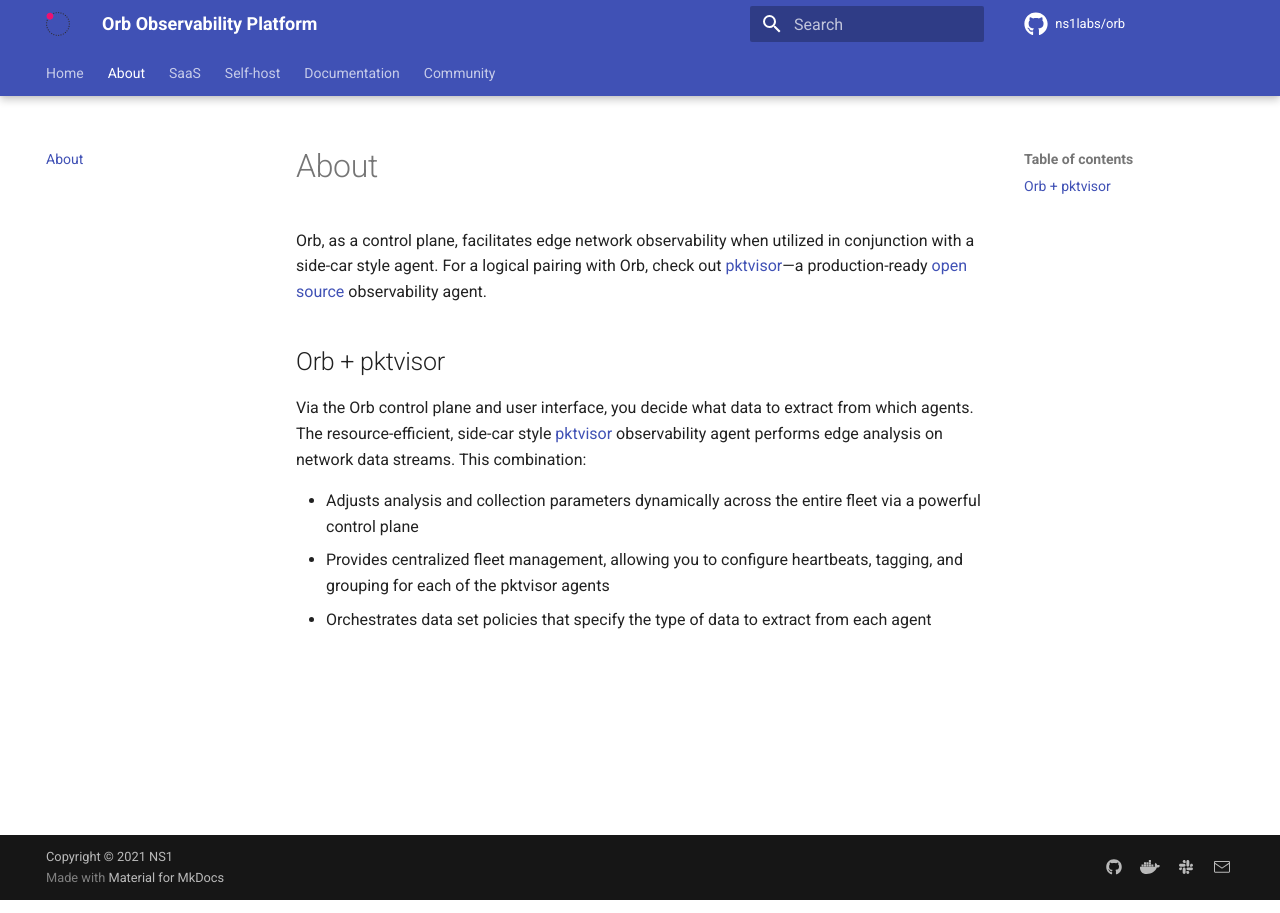
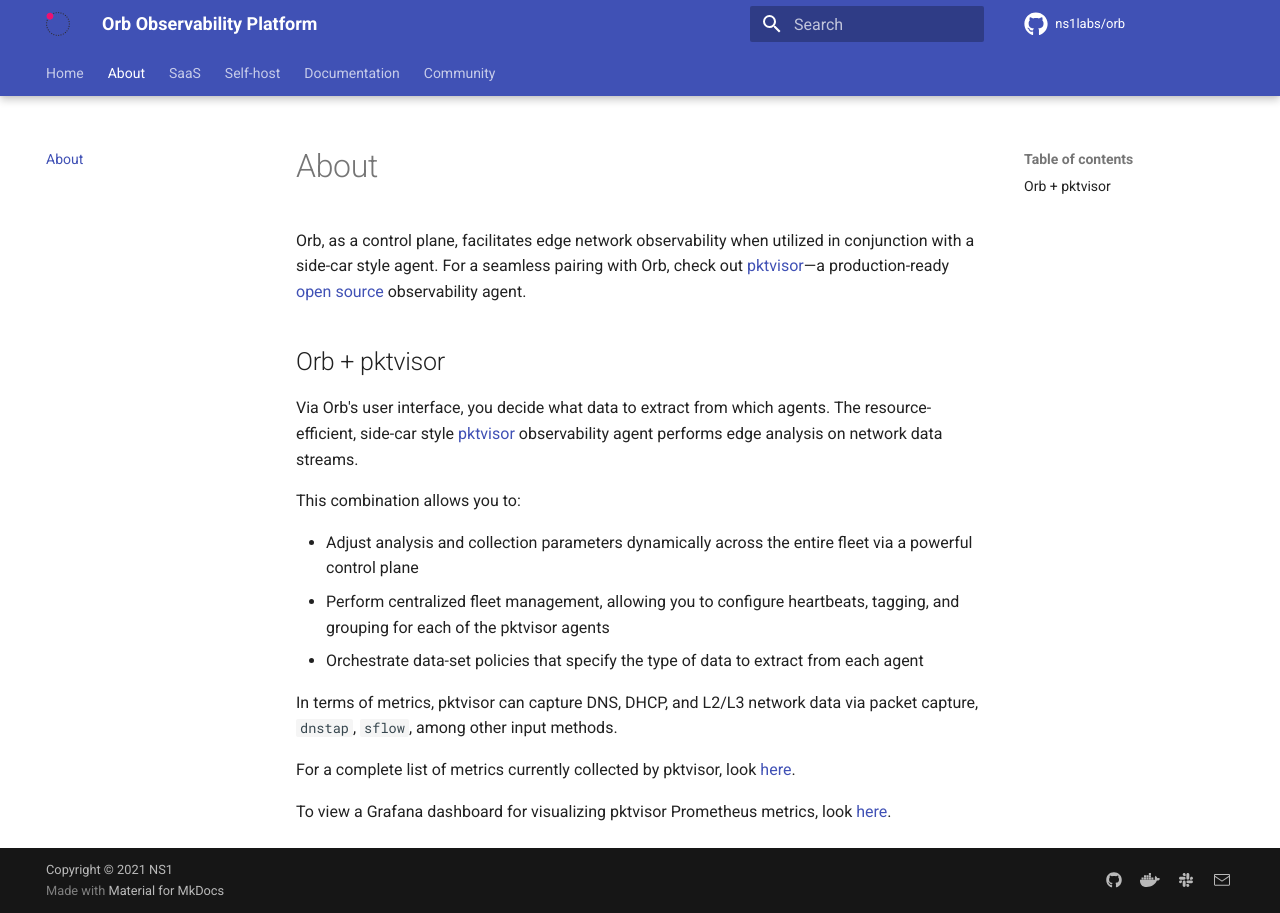
Before and after one commit to orb-community/orb-website, an MkDocs documentation site: the page built from docs/about.md, in a window 1280 px wide. Built offline with MkDocs 1.6.1 and Material for MkDocs 9.7.7, drawn with Linux system fonts in a browser that asks for light colours; comment, search, counter and statistics services are not loaded.

Commit message:
metrics content added

```diff
--- a/docs/about.md
+++ b/docs/about.md
@@ -1,9 +1,17 @@
 
-Orb, as a control plane, facilitates edge network observability when utilized in conjunction with a side-car style agent. For a logical pairing with Orb, check out [pktvisor](https://pktvisor.dev/)—a production-ready [open source](https://github.com/ns1labs/pktvisor/) observability agent.
+Orb, as a control plane, facilitates edge network observability when utilized in conjunction with a side-car style agent. For a seamless pairing with Orb, check out [pktvisor](https://pktvisor.dev/)—a production-ready [open source](https://github.com/ns1labs/pktvisor/) observability agent.
 
 ## Orb + pktvisor
- Via the Orb control plane and user interface, you decide what data to extract from which agents. The resource-efficient, side-car style [pktvisor](https://github.com/ns1/pktvisor) observability agent performs edge analysis on network data streams. This combination:
+ Via Orb's user interface, you decide what data to extract from which agents. The resource-efficient, side-car style [pktvisor](https://github.com/ns1/pktvisor) observability agent performs edge analysis on network data streams.
 
-* Adjusts analysis and collection parameters dynamically across the entire fleet via a powerful control plane
-* Provides centralized fleet management, allowing you to configure heartbeats, tagging, and grouping for each of the pktvisor agents
-* Orchestrates data set policies that specify the type of data to extract from each agent
+ This combination allows you to:
+
+* Adjust analysis and collection parameters dynamically across the entire fleet via a powerful control plane
+* Perform centralized fleet management, allowing you to configure heartbeats, tagging, and grouping for each of the pktvisor agents
+* Orchestrate data-set policies that specify the type of data to extract from each agent
+
+In terms of metrics, pktvisor can capture DNS, DHCP, and L2/L3 network data via packet capture, `dnstap`, `sflow`, among other input methods.
+
+For a complete list of metrics currently collected by pktvisor, look [here](https://github.com/ns1labs/pktvisor/wiki/Current-Metrics).
+
+To view a Grafana dashboard for visualizing pktvisor Prometheus metrics, look [here](https://grafana.com/grafana/dashboards/14221).
```
